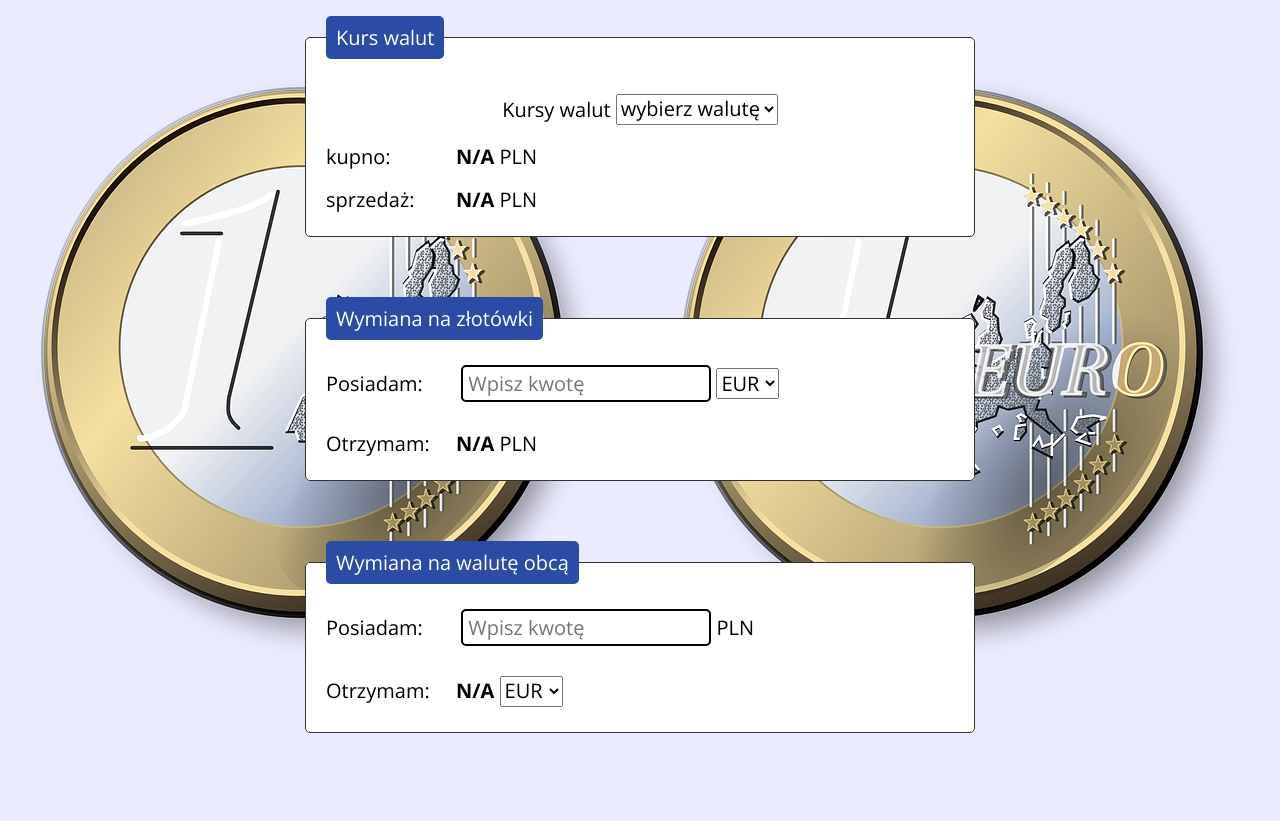
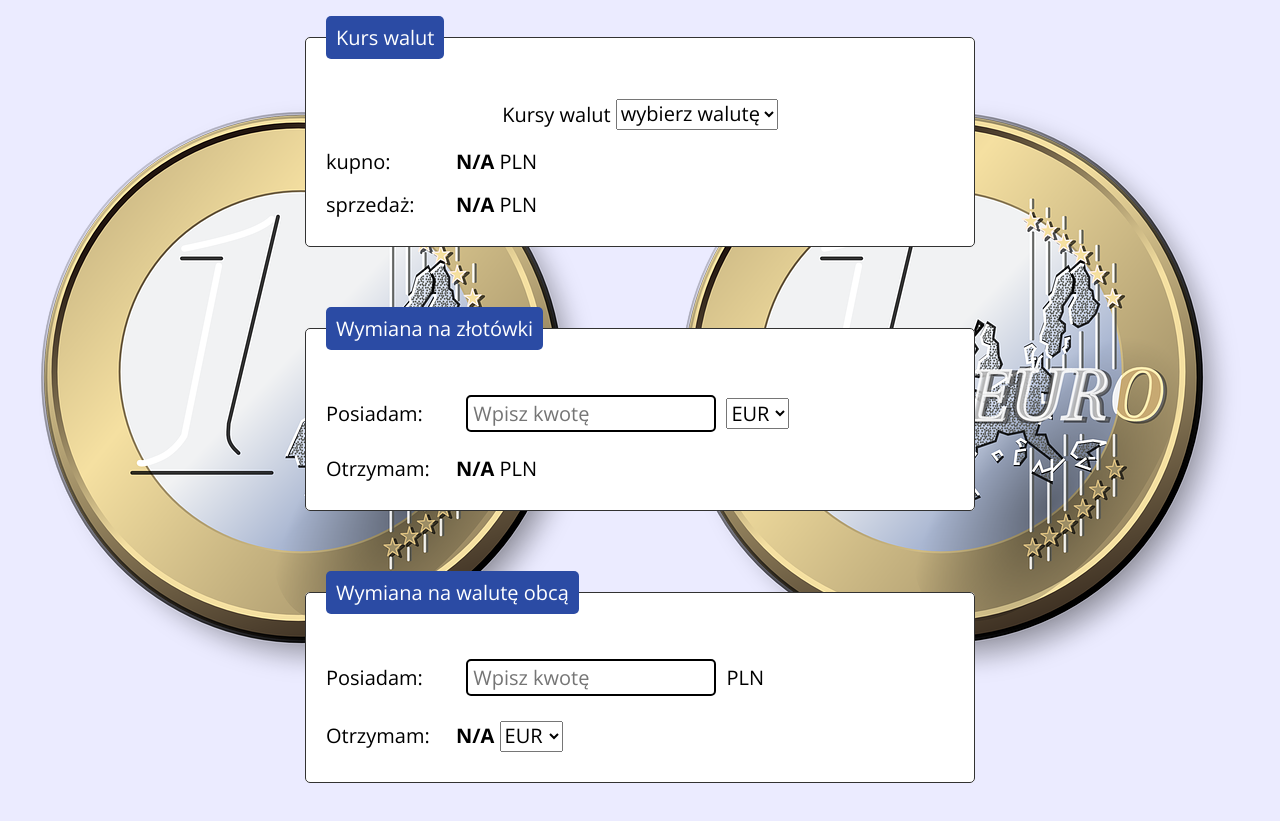
Before and after one commit to kormas/currency-converter, a plain HTML site: page index.html in a window 1280 px wide. Shown: the part 59-880 px from the top of the page. Before the commit the page ends 852 px from the top, so only its background shows below. Drawn offline with nearby package versions, Linux system fonts and the light colour scheme.

Commit message:
corrected in general

```diff
--- a/css/form.css
+++ b/css/form.css
@@ -7,21 +7,9 @@
     display: inline-block;
 }
 
-.form__field {
-    border: 2px solid black;
-    padding: 5px;
-    margin: 10px 0;
-    width: 250px;
-    border-radius: 5px;
-}
-
-.form__field:invalid {
-    background-color: rgb(255, 121, 121);
-}
-
 .form__fieldset {
     background-color: #ffffff;
-    padding: 5px 20px;
+    padding: 10px 20px;
     border: 1px solid #323232;
     border-radius: 5px;
     margin: 10px 0 60px;
@@ -35,8 +23,20 @@
     border-radius: 5px;
 }
 
+.form__field {
+    border: 2px solid black;
+    padding: 5px;
+    margin: 5px;
+    width: 250px;
+    border-radius: 5px;
+}
+
+.form__field:invalid {
+    background-color: rgb(255, 121, 121);
+}
+
 @media (max-width: 525px) {
-    .form__fieldset {
+    .form__media {
         display: flex;
         align-items: center;
         flex-direction: column;
--- a/index.html
+++ b/index.html
@@ -45,27 +45,30 @@
 
             <fieldset class="form__fieldset">
                 <legend class="form__legend">Wymiana na złotówki</legend>
-
+                <p class="form__media">
                     <label for="amountToPln"><span class="form__labelText">Posiadam:</span></label>
-                <input class="js-foreignCurrency form__field" type="number" id="amountToPln" oninvalid="alert('Error')"
-                    placeholder="Wpisz kwotę" min="0" step="1">
+                    <input class="js-foreignCurrency form__field" type="number" id="amountToPln"
+                        oninvalid="alert('Error')" placeholder="Wpisz kwotę" min="0" step="1">
                     <select name="toPln" id="toPln">
                         <option value="eurPln">EUR</option>
                         <option value="usdPln">USD</option>
                         <option value="chfPln">CHF</option>
                         <option value="gbpPln">GBP</option>
                     </select>
-
+                </p>
                 <p>
                     <span class="form__labelText">Otrzymam:</span><strong class="js-buyPln">N/A</strong> PLN
                 </p>
             </fieldset>
+
             <fieldset class="form__fieldset">
                 <legend class="form__legend">Wymiana na walutę obcą</legend>
+                <p class="form__media">
                     <label for="amountFromPln"><span class="form__labelText">Posiadam:</span></label>
                     <input class="js-nationalCurrency form__field" type="number" id="amountFromPln"
                         placeholder="Wpisz kwotę" min="0" step="1">
                     <span>PLN</span>
+                </p>
                 <p>
                     <label for="fromPln"><span class="form__labelText">Otrzymam:</span><strong
                             class="js-sellPln">N/A</strong></label>
```
Lines whose indentation alone changed are shown as unchanged.
